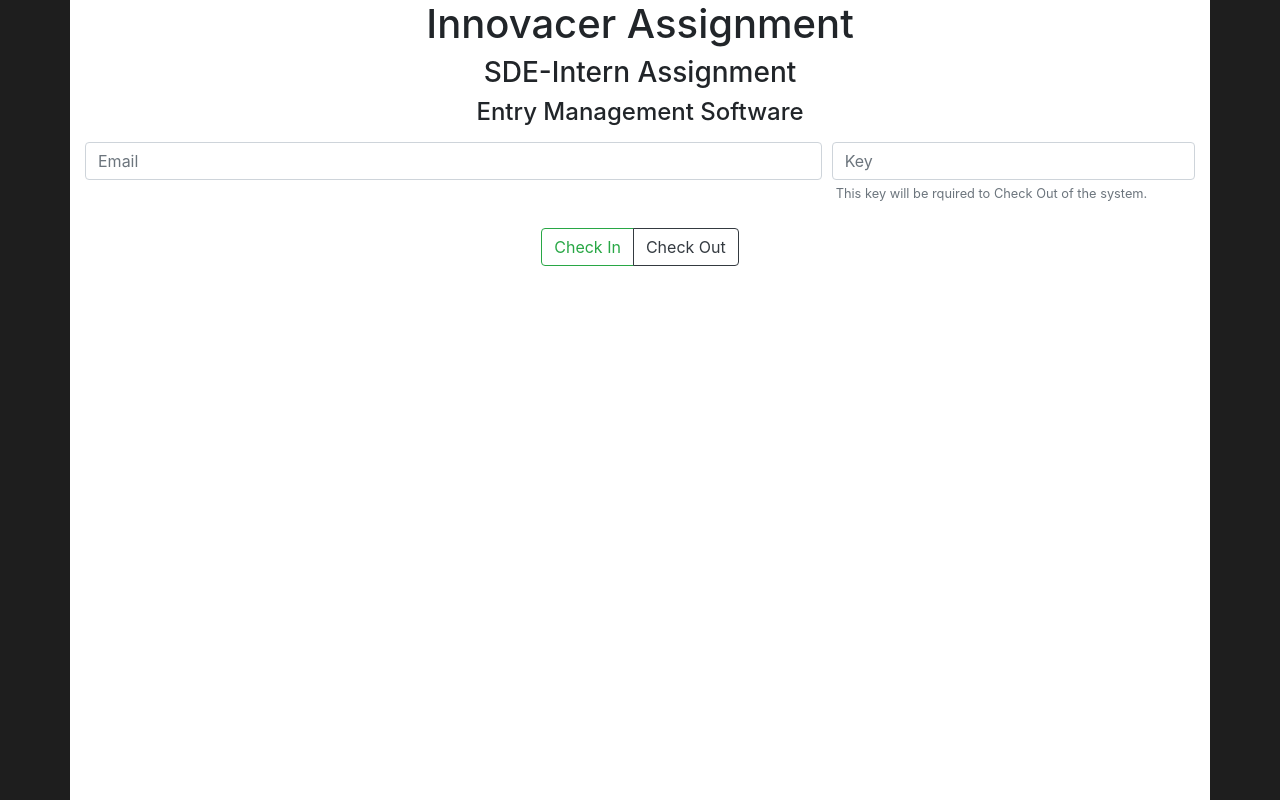
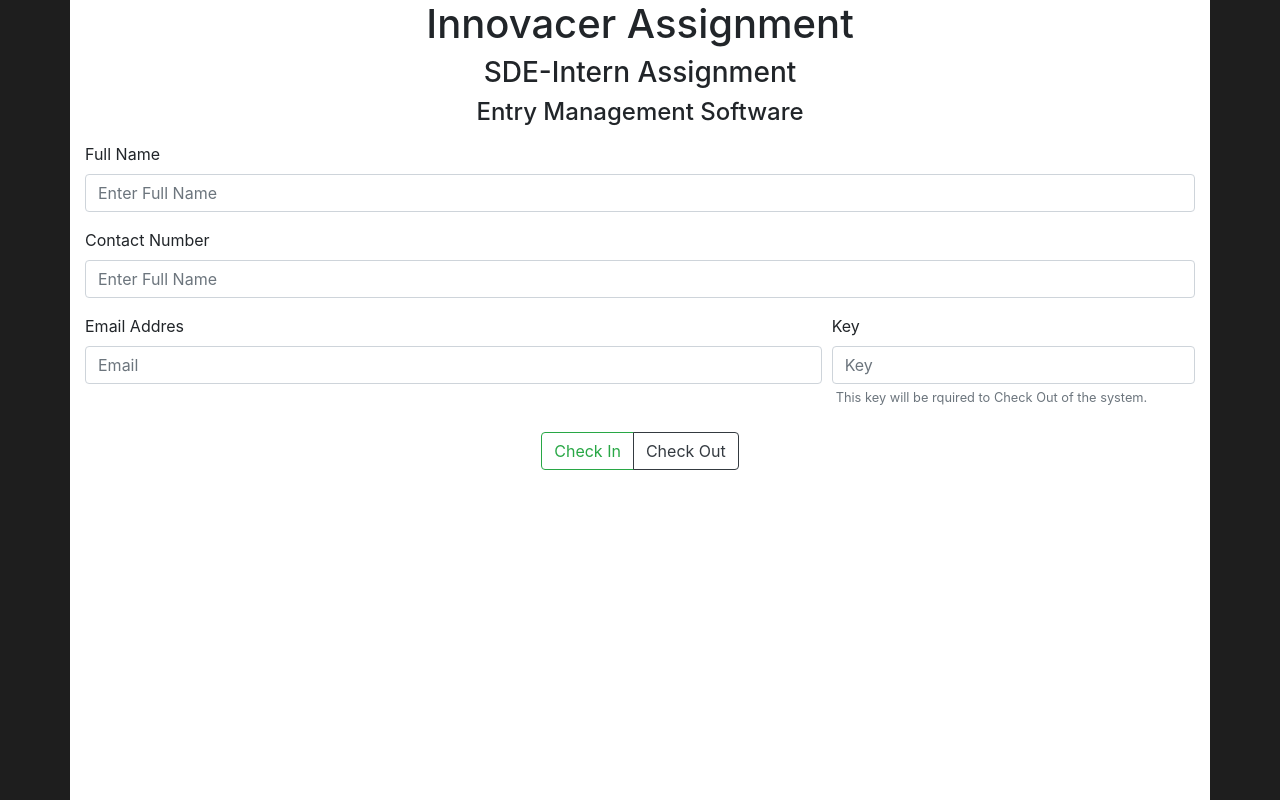
Before and after one commit to vmanav/Bifrost, a Node server app: page / in a window 1280 px wide. Run offline with Node 20, Linux system fonts and the light colour scheme; some libraries are stand-ins or nearby versions.

Commit message:
nodemailer not mailing on ChackOut

```diff
--- a/server.js
+++ b/server.js
@@ -1,6 +1,6 @@
 // Setting Up HOST Details =>
-const hostName = "Vishesh Singh";
-const hostEmail = "zabhishek.verma@gmail.com";
+const hostName = "HostName";
+const hostEmail = "zmanav.1999@gmail.com";
 const hostPhone = "8851729421";
 const hostAddres = "houseNo., streetAddres, Society, City, State, Country";
 
@@ -43,6 +43,8 @@
     const newUser = {
         email: req.body.email,
         key: req.body.key,
+        name: req.body.name,
+        contactNo: req.body.contact,
         checkInTime: myCurrentTime,
         checkOutTime: null,
         checkedIn: true
@@ -70,6 +72,23 @@
                     // console.log(user)
                     // res.json(user)
                     console.log("User `Checked In`.")
+                    // Sending a mail to the Host when a user Checks In
+
+                    let mailText = `Name - ${user.name},\nContact Number - ${user.contactNo},\nEmail Address - ${user.email},\nChecked-In at ${user.checkInTime.split(",")[0]} on ${user.checkInTime.split(",")[1]}.`;
+                    var mailOptions = {
+                        to: hostEmail,
+                        subject: 'Visitor Check-In Details.',
+                        text: mailText
+                    }
+                    smtpTransport.sendMail(mailOptions, function (err, res) {
+                        if (err) {
+                            console.log(err)
+                        }
+                        else {
+                            console.log('Email sent: ' + res.response);
+                        }
+                    })
+
                     res.render('redirect', {
                         success: true,
                         content: "User Checked In Successfully."
@@ -98,6 +117,29 @@
                 })
                     .then(() => {
                         console.log("Succefully `Checked Out`!")
+
+                        console.log(record)
+                        console.log(record.checkOutTime)
+
+                        // Sending a mail to the user for CheckOut about the details of the visit.
+                        console.log("mail yaha bheni hai ->", record.email)
+
+                        let recipient = record.email;
+                        let mailText = `Your visit details are given below: \nName - ${record.name},\nContact Number - ${record.contactNo},\nEmail Address - ${record.email},\nChecked-In at ${record.checkInTime.split(",")[0]} on ${record.checkInTime.split(",")[1]}\nChecked-Out at ${record.checkOutTime.split(",")[0]} on ${record.checkOutTime.split(",")[1]}\nHost visited - ${hostName}.`;
+                        var mailOptionsCheckOut = {
+                            to: recipient,
+                            subject: 'Thank You for yout visit.',
+                            text: mailText
+                        }
+                        smtpTransport.sendMail(mailOptionsCheckOut, function (err, res) {
+                            if (err) {
+                                console.log(err)
+                            }
+                            else {
+                                console.log('Email sent: ' + res.response);
+                            }
+                        })
+
 
                         res.render('redirect', {
                             success: true,
--- a/views/index.hbs
+++ b/views/index.hbs
@@ -46,12 +46,26 @@
 
         <form action="/checkIn" method="POST" class="mt-3 ">
 
+            <div class="form-group">
+                <label for="InputName">Full Name</label>
+                <input type="text" class="form-control" id="name" name="name" placeholder="Enter Full Name"
+                    required="true">
+            </div>
+
+            <div class="form-group">
+                <label for="InputContact">Contact Number</label>
+                <input type="text" class="form-control" id="contact" name="contact" placeholder="Enter Full Name"
+                    required="true">
+            </div>
+
             <div class="form-row">
                 <div class="form-group col-md-8">
+                    <label for="InputEmail">Email Addres</label>
                     <input name="email" id="email" type="email" class="form-control" placeholder="Email"
                         required="true">
                 </div>
                 <div class="form-group col-md-4">
+                    <label for="InputKey">Key</label>
                     <input class="form-control" name="key" id="key" type="text" placeholder="Key" required="true">
                     <small id="keylHelp" class="ml-1 form-text text-muted">This key will be rquired to Check Out of the
                         system.</small>
```
Also changed, not shown: db.js (+8 -0 lines), users.db.
